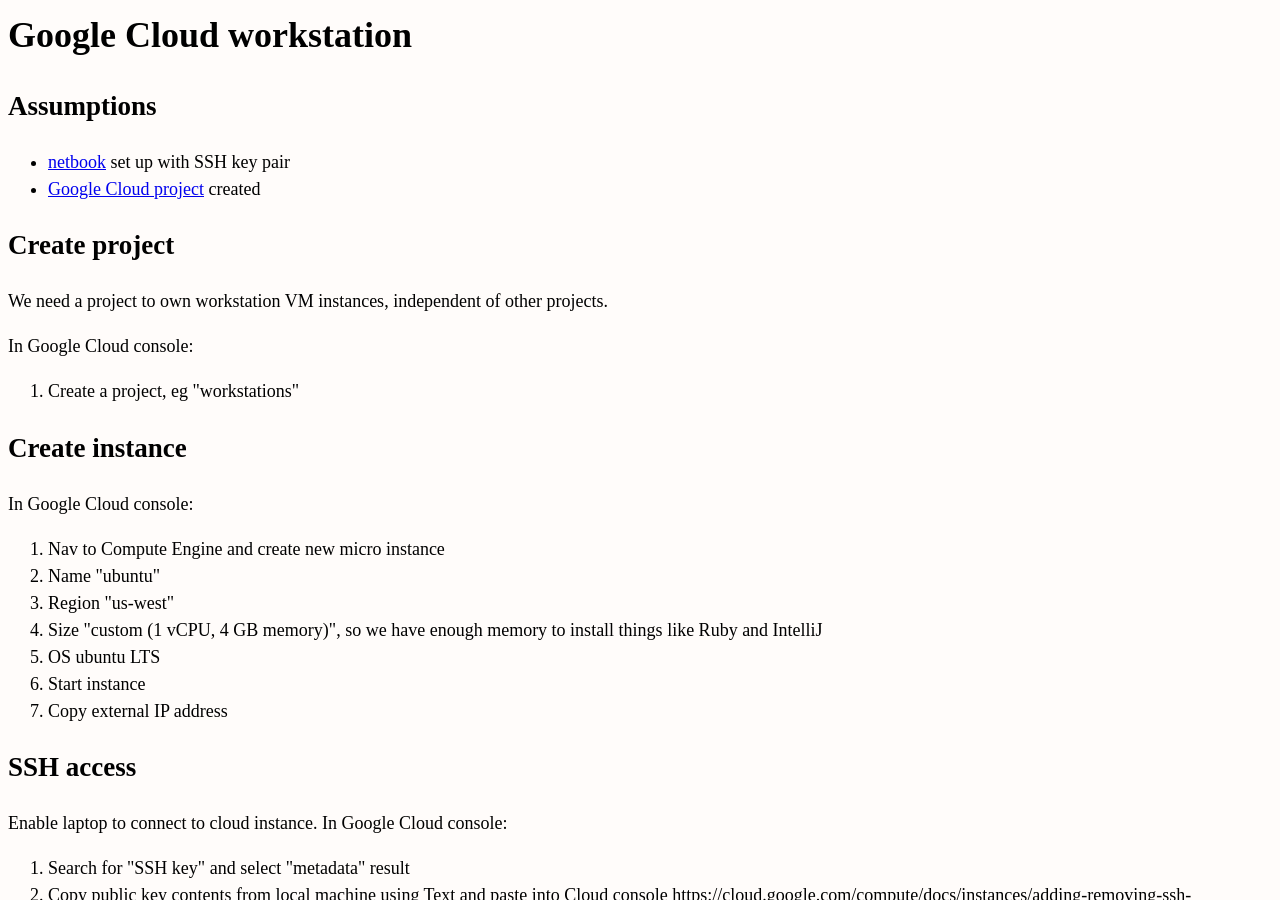
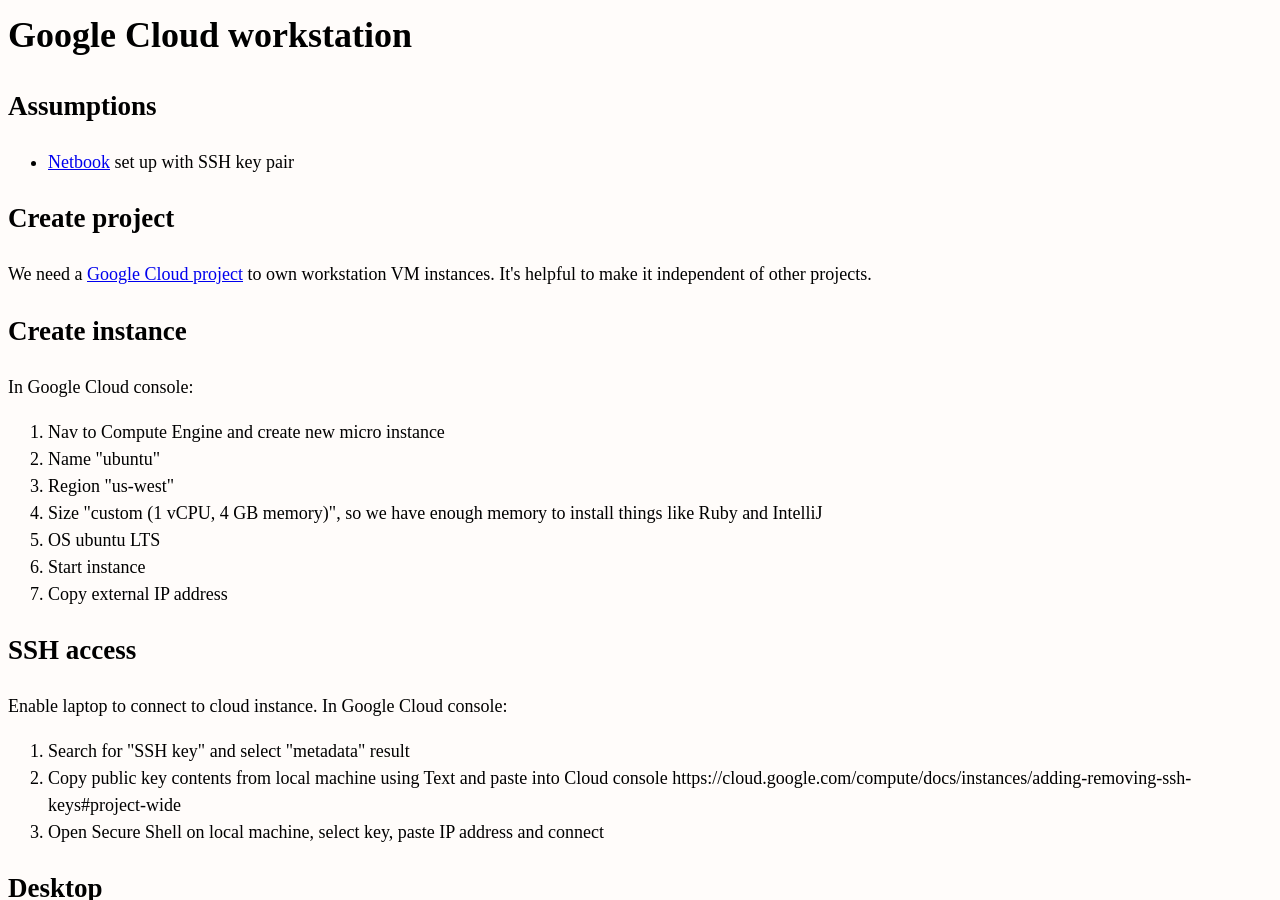
Before and after one commit to erikeldridge/erikeldridge.github.com, a Jekyll site: the page built from _posts/2019-03-02-google-cloud-workstation.md, in a window 1280 px wide and 900 px high. Built offline with Jekyll 4.4.1, drawn with Linux system fonts in a browser that asks for light colours; nearby versions of some CDN libraries.

Commit message:
Update from Forestry.io erikeldridge@gmail.com updated _posts/2019-03-02-google-cloud-workstation.md

```diff
--- a/_posts/2019-03-02-google-cloud-workstation.md
+++ b/_posts/2019-03-02-google-cloud-workstation.md
@@ -19,16 +19,11 @@
 ---
 ## Assumptions
 
-* [netbook](netbook-development "my notes on netbook development") set up with SSH key pair
-* [Google Cloud project](https://cloud.google.com/resource-manager/docs/creating-managing-projects#creating_a_project "Google Cloud project docs") created
+* [Netbook](netbook-development "my notes on netbook development") set up with SSH key pair
 
 ## Create project
 
-We need a project to own workstation VM instances, independent of other projects.
-
-In Google Cloud console:
-
-1. Create a project, eg "workstations"
+We need a [Google Cloud project](https://cloud.google.com/resource-manager/docs/creating-managing-projects#creating_a_project "Google Cloud project docs") to own workstation VM instances. It's helpful to make it independent of other projects.
 
 ## Create instance
 
```
Also changed, not shown: other parts of _posts/2019-03-02-google-cloud-workstation.md (+1 -1 lines).
